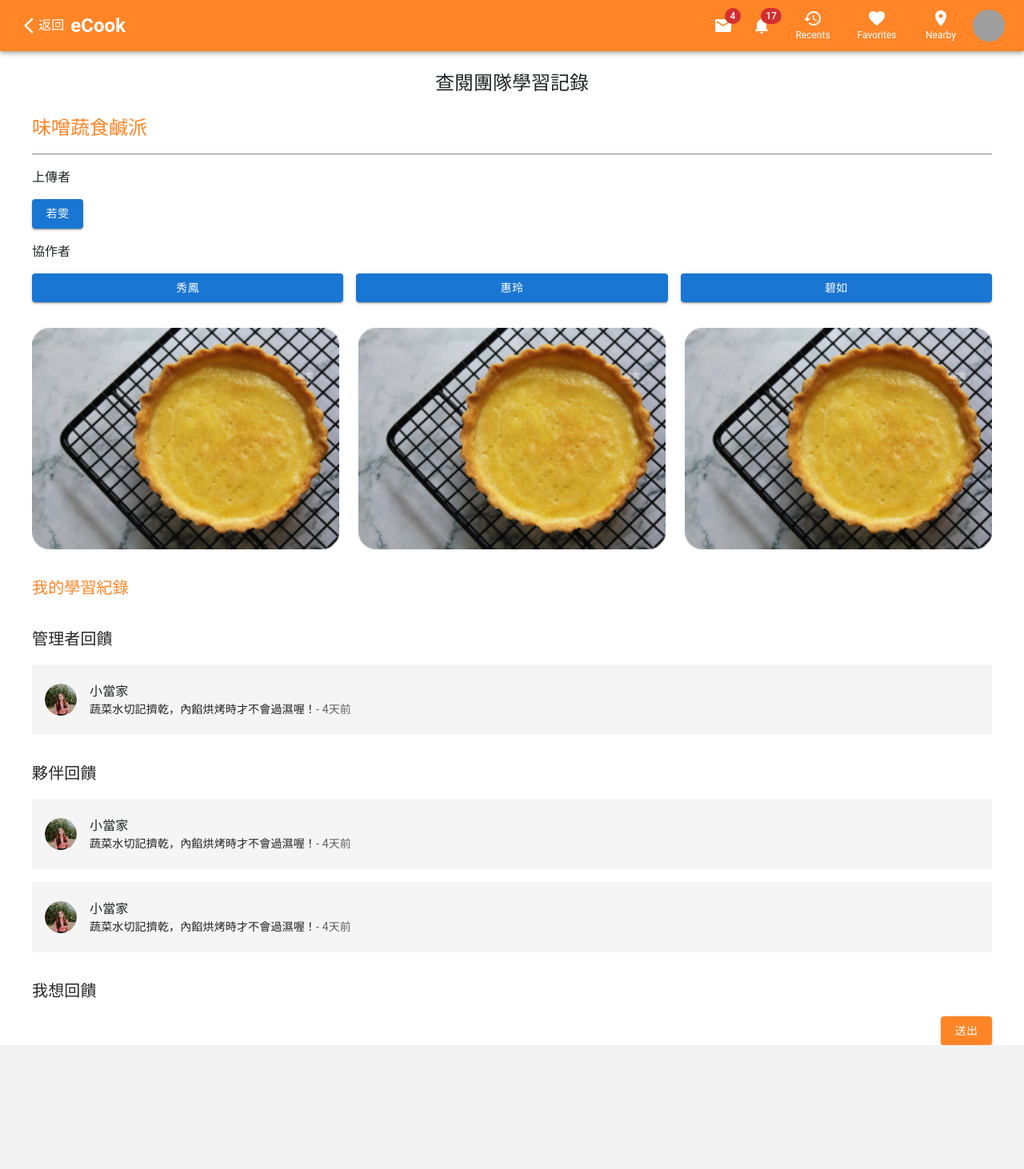
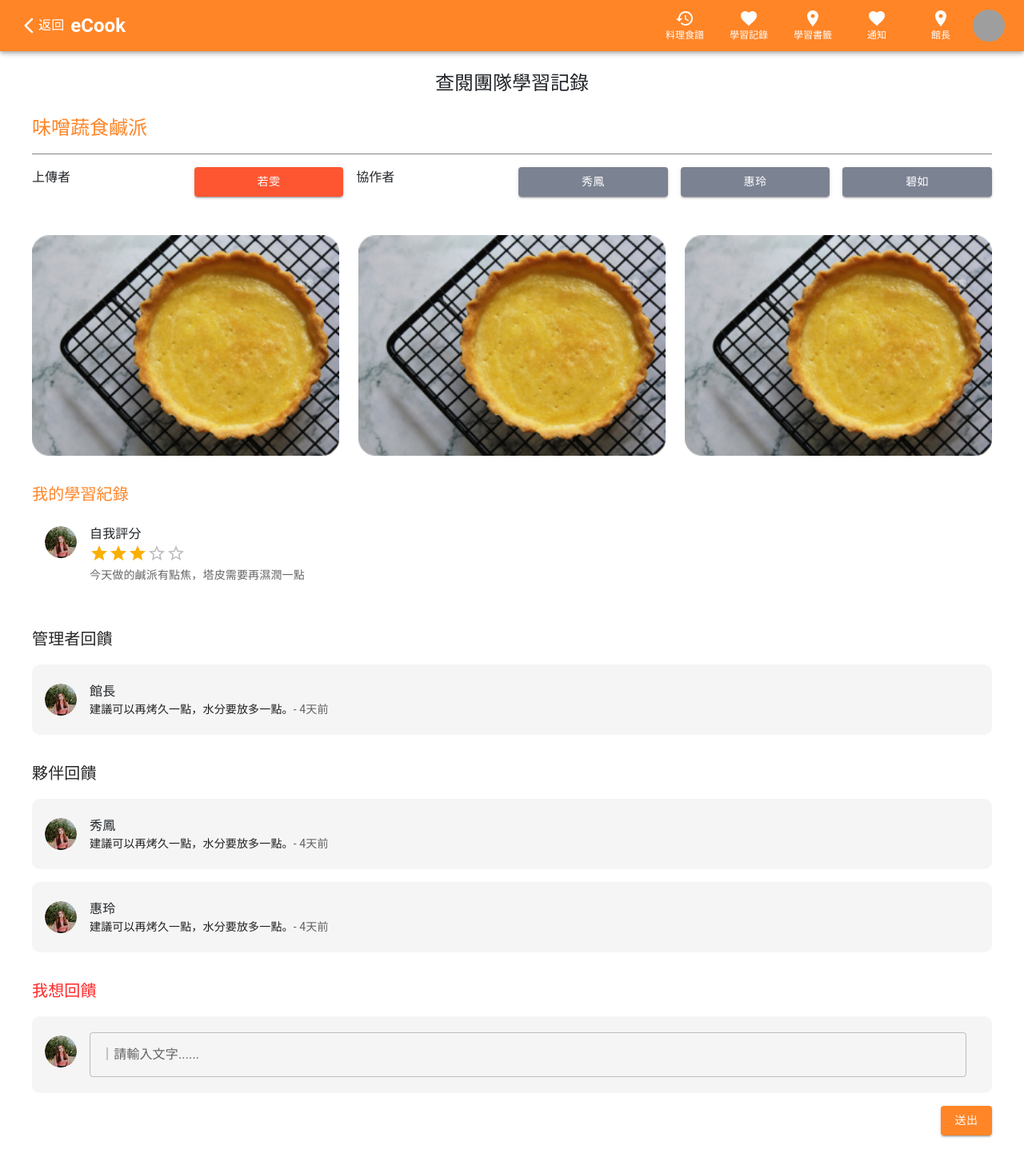
Before and after one commit to eCook125x/eCook_front-end, a React (Create React App) app: page /LearningRecord/TeamLR/TeamLR-Directions in a window 1280 px wide. Shown: the top 1462 px of the page at 80% size. Before the commit the page ends 1307 px from the top, so only its background shows below. Built offline with nearby package versions, Linux system fonts and the light colour scheme; grey boxes are pictures that could not be loaded.

Commit message:
修改第一次封測畫面

```diff
--- a/src/components/Appbar/Appbar/Appbar.js
+++ b/src/components/Appbar/Appbar/Appbar.js
@@ -10,9 +10,9 @@ import MenuItem from '@mui/material/MenuItem';
 import Avatar from '@mui/material/Avatar';
 import Menu from '@mui/material/Menu';
 
-import Badge from '@mui/material/Badge';
-import MailIcon from '@mui/icons-material/Mail';
-import NotificationsIcon from '@mui/icons-material/Notifications';
+// import Badge from '@mui/material/Badge';
+// import MailIcon from '@mui/icons-material/Mail';
+// import NotificationsIcon from '@mui/icons-material/Notifications';
 
 import ArrowBackIosNewRoundedIcon from '@mui/icons-material/ArrowBackIosNewRounded';
 import BottomNavigation from '@mui/material/BottomNavigation';
@@ -52,7 +52,7 @@ const Appbar = () => {
 
             <Box sx={{ flexGrow: 1 }} />
             <Box sx={{ display: { xs: 'none', md: 'flex' } }}>
-                <IconButton size="large" aria-label="show 4 new mails" color="inherit">
+                {/* <IconButton size="large" aria-label="show 4 new mails" color="inherit">
                 <Badge badgeContent={4} color="error">
                     <MailIcon />
                 </Badge>
@@ -65,12 +65,14 @@ const Appbar = () => {
                 <Badge badgeContent={17} color="error">
                     <NotificationsIcon />
                 </Badge>
-                </IconButton>
+                </IconButton> */}
 
                 <BottomNavigation showLabels className='bg-none'>
-                    <BottomNavigationAction className='white' label="Recents" icon={<RestoreIcon />} />
-                    <BottomNavigationAction className='white' label="Favorites" icon={<FavoriteIcon />} />
-                    <BottomNavigationAction className='white' label="Nearby" icon={<LocationOnIcon />} />
+                    <BottomNavigationAction className='white' label="料理食譜" icon={<RestoreIcon />} />
+                    <BottomNavigationAction className='white' label="學習記錄" icon={<FavoriteIcon />} />
+                    <BottomNavigationAction className='white' label="學習書籤" icon={<LocationOnIcon />} />
+                    <BottomNavigationAction className='white' label="通知" icon={<FavoriteIcon />} />
+                    <BottomNavigationAction className='white' label="館長" icon={<LocationOnIcon />} />
                 </BottomNavigation>
             </Box>
 
--- a/src/pages/MealRecipes/MealRecipes.css
+++ b/src/pages/MealRecipes/MealRecipes.css
@@ -13,7 +13,8 @@
     border-bottom: #828282 0.5px solid;
 }
 .list {
-    background-color: #F5F5F5 !important;;
+    background-color: #F5F5F5 !important;
+    border-radius: 10px;
 }
 
 .modal {
@@ -28,3 +29,8 @@
 .autocomplete {
     margin-bottom: 15px;
 }
+
+.grey {
+    color: #828282 !important;
+    border-color: #828282 !important;
+}
--- a/src/pages/MealRecipes/MealRecipes.js
+++ b/src/pages/MealRecipes/MealRecipes.js
@@ -20,7 +20,7 @@ import image09 from '../../images/MealRecipes/09.png';
 import image10 from '../../images/MealRecipes/10.png';
 import image11 from '../../images/MealRecipes/11.png';
 import image12 from '../../images/MealRecipes/12.png';
-import image13 from '../../images/MealRecipes/13.png';
+// import image13 from '../../images/MealRecipes/13.png';
 
 import Table from '@mui/material/Table';
 import TableBody from '@mui/material/TableBody';
@@ -49,11 +49,13 @@ function createData(name, calories, fat, carbs, protein) {
 }
 
 const rows = [
-  createData('Frozen yoghurt', 159, 6.0, 24, 4.0),
-  createData('Ice cream sandwich', 237, 9.0, 37, 4.3),
-  createData('Eclair', 262, 16.0, 24, 6.0),
-  createData('Cupcake', 305, 3.7, 67, 4.3),
-  createData('Gingerbread', 356, 16.0, 49, 3.9),
+  createData('餅乾底', '', ''),
+  createData('已烤好的塔殼', '4個', 'O'),
+  createData('杏鮑菇', '400克', 'O'),
+  createData('白味噌', '75克', 'O'),
+  createData('奶蛋液', '', ''),
+  createData('蛋', '4顆', 'O'),
+  createData('鮮奶油', '100毫升', 'O'),
 ];
 
 const style = {
@@ -84,6 +86,24 @@ function MealRecipes(props) {
     };
     const handleClose = () => {
         setOpen(false);
+    };
+
+
+    const [setImage] = React.useState(null);
+
+    const onImageChange = (e) => {
+        console.log("file", e.target.files[0]);
+        let file = e.target.files[0];
+        if (file) {
+        const reader = new FileReader();
+        reader.onload = _handleReaderLoaded
+        reader.readAsBinaryString(file)
+        }
+    };
+
+    const _handleReaderLoaded = (readerEvt) => {
+        let binaryString = readerEvt.target.result;
+        setImage(btoa(binaryString))
     };
 
     return (
@@ -153,19 +173,31 @@ function MealRecipes(props) {
                             />
                         </Grid>
                         <Grid item xs={4}>
-                            <CardMedia
-                                component="img"
-                                height="auto"
-                                image={image13}
-                                alt="定食套餐"
+                            {/* <input
+                                accept="image/*"
+                                style={{ display: 'none' }}
+                                id="raised-button-file"
+                                multiple
+                                type="file"
                             />
+                            <label htmlFor="raised-button-file">
+                            <Button variant="raised" component="span">
+                                <CardMedia
+                                    component="img"
+                                    height="auto"
+                                    image={image13}
+                                    alt="定食套餐"
+                                />
+                            </Button>
+                            </label>  */}
+                            <input type="file" onChange={onImageChange} className="filetype"  accept=".jepg,.png,.jpg"/>
                         </Grid>
                     </Grid>
 
                     <Grid container spacing={3}>
                         <Grid item xs={4}>
                             <Box textAlign='left'>
-                                <Button variant="contained" className="">取消</Button>
+                                <Button variant="outlined" className="grey">取消</Button>
                             </Box>
                         </Grid>
                         <Grid item xs={4}>
@@ -220,11 +252,9 @@ function MealRecipes(props) {
                                 }}
                             />
                             </TableCell>
-                            <TableCell>Dessert (100g serving)</TableCell>
-                            <TableCell align="right">Calories</TableCell>
-                            <TableCell align="right">Fat&nbsp;(g)</TableCell>
-                            <TableCell align="right">Carbs&nbsp;(g)</TableCell>
-                            <TableCell align="right">Protein&nbsp;(g)</TableCell>
+                            <TableCell>已全部取得</TableCell>
+                            <TableCell align="right">&nbsp;</TableCell>
+                            <TableCell align="right">&nbsp;</TableCell>
                         </TableRow>
                         </TableHead>
 
@@ -250,8 +280,6 @@ function MealRecipes(props) {
                             </TableCell>
                             <TableCell align="right">{row.calories}</TableCell>
                             <TableCell align="right">{row.fat}</TableCell>
-                            <TableCell align="right">{row.carbs}</TableCell>
-                            <TableCell align="right">{row.protein}</TableCell>
                             </TableRow>
                         ))}
                         </TableBody>
@@ -407,7 +435,7 @@ function MealRecipes(props) {
 
                 <Box textAlign='center' sx={{ mb:4 }}>
                     <Button variant="contained" className="" style={{ backgroundColor: '#FF8527' }} onClick={handleOpen}>上傳自我學習記錄</Button>
-                </Box>
+                </Box><br/>
             </Box>
 
         </>
--- a/src/pages/SweetAndSavory/SweetAndSavory.js
+++ b/src/pages/SweetAndSavory/SweetAndSavory.js
@@ -25,20 +25,18 @@ function SweetAndSavory() {
         <>
             <Appbar />
 
+            <Box container sx={{ px:5, backgroundColor:'#F2F2F2' }}>
+                <Typography variant="h5" gutterBottom component="div" align="center" sx={{ fontWeight: 'normal', m: 0, p: 3, pt:12 }}>
+                    手作甜鹹點
+                </Typography>
+
                 <Grid
                     container
-                justifyContent="center"
-                alignItems="center"
 
                     spacing={0}
                     direction="column"
-                sx={{ alignItems: 'center', justifyContent: 'center', backgroundColor:'#F2F2F2' }}
-                height="100vh" display="flex" flexDirection="column"
+                    height="auto" display="flex" flexDirection="column"
                 >
-                <Typography variant="h5" gutterBottom component="div" align="center" sx={{ fontWeight: 'normal', m: 1, p: 2 }}>
-                手作甜鹹點
-                </Typography>
-
                     <Box>
                         <Grid
                             container
@@ -263,6 +261,12 @@ function SweetAndSavory() {
                         </Grid>
                     </Box>
                 </Grid>
+            </Box>
+            <Box sx={{ backgroundColor:'#F2F2F2', height:'44.3vh' }}>
+
+            </Box>
+
+
 
  </>
 
--- a/src/pages/TeamLR-Directions/TeamLR-Directions.css
+++ b/src/pages/TeamLR-Directions/TeamLR-Directions.css
@@ -0,0 +1,3 @@
+.text-red {
+    color: #FF2727 !important;
+}
--- a/src/pages/TeamLR-Directions/TeamLR-Directions.js
+++ b/src/pages/TeamLR-Directions/TeamLR-Directions.js
@@ -12,11 +12,14 @@ import ListItem from '@mui/material/ListItem';
 import ListItemText from '@mui/material/ListItemText';
 import ListItemAvatar from '@mui/material/ListItemAvatar';
 import Avatar from '@mui/material/Avatar';
+import TextField from '@mui/material/TextField';
+import Rating from '@mui/material/Rating';
 
 import image01 from '../../images/TeamLRDirections/01.png';
 import image10 from '../../images/MealRecipes/10.png';
 
 function TeamLRDirections() {
+    const [value, setValue] = React.useState(3);
 
     return (
         <>
@@ -32,13 +35,14 @@ function TeamLRDirections() {
                 </Typography>
 
                 <Box textAlign='left'>
-                    <p>上傳者</p>
-                    <Button variant="contained" sx={{ mb:2 }}>若雯</Button>
-                    <p>協作者</p>
                     <Grid container spacing={2} direction="row">
-                        <Grid item xs={4}><Button className="full-width" variant="contained">秀鳳</Button></Grid>
-                        <Grid item xs={4}><Button className="full-width" variant="contained">惠玲</Button></Grid>
-                        <Grid item xs={4}><Button className="full-width" variant="contained">碧如</Button></Grid>
+                        <Grid item xs={2} sx={{ px:2, m:0 }}><p>上傳者</p></Grid>
+                        <Grid item xs={2}><Button variant="contained" sx={{ mb:2 }} className="upload" fullWidth>若雯</Button></Grid>
+                        <Grid item xs={2}><p>協作者</p></Grid>
+
+                        <Grid item xs={2}><Button className="help" variant="contained">秀鳳</Button></Grid>
+                        <Grid item xs={2}><Button className="help" variant="contained">惠玲</Button></Grid>
+                        <Grid item xs={2}><Button className="help" variant="contained">碧如</Button></Grid>
                     </Grid>
                 </Box>
 
@@ -69,9 +73,30 @@ function TeamLRDirections() {
                     </Grid>
                 </Grid>
 
-                <Typography sx={{ mb:2, pb:2 }} variant="h6" className="orange">
+                <Typography sx={{ mb:0 }} variant="h6" className="orange">
                 我的學習紀錄
                 </Typography>
+                <ListItem alignItems="flex-start" sx={{ mb:4, py:2 }} className="" backgroundColor="#FFF">
+                    <ListItemAvatar>
+                    <Avatar alt="Remy Sharp" src={image10} />
+                    </ListItemAvatar>
+                    <ListItemText
+                    primary="自我評分"
+                    secondary={
+                        <React.Fragment>
+                            <Rating
+                                name="simple-controlled"
+                                value={value}
+                                onChange={(event, newValue) => {
+                                setValue(newValue);
+                                }}
+                            />
+                            <br/>
+                            {"今天做的鹹派有點焦，塔皮需要再濕潤一點"}
+                        </React.Fragment>
+                    }
+                    />
+                </ListItem>
 
                 <Typography sx={{ mb:2}} variant="h6">
                 管理者回饋
@@ -82,7 +107,7 @@ function TeamLRDirections() {
                     <Avatar alt="Remy Sharp" src={image10} />
                     </ListItemAvatar>
                     <ListItemText
-                    primary="小當家"
+                    primary="館長"
                     secondary={
                         <React.Fragment>
                         <Typography
@@ -91,7 +116,7 @@ function TeamLRDirections() {
                             variant="body2"
                             color="text.primary"
                         >
-                            蔬菜水切記擠乾，內餡烘烤時才不會過濕喔！
+                            建議可以再烤久一點，水分要放多一點。
                         </Typography>
                         {"- 4天前"}
                         </React.Fragment>
@@ -108,7 +133,7 @@ function TeamLRDirections() {
                     <Avatar alt="Remy Sharp" src={image10} />
                     </ListItemAvatar>
                     <ListItemText
-                    primary="小當家"
+                    primary="秀鳳"
                     secondary={
                         <React.Fragment>
                         <Typography
@@ -117,7 +142,7 @@ function TeamLRDirections() {
                             variant="body2"
                             color="text.primary"
                         >
-                            蔬菜水切記擠乾，內餡烘烤時才不會過濕喔！
+                            建議可以再烤久一點，水分要放多一點。
                         </Typography>
                         {"- 4天前"}
                         </React.Fragment>
@@ -129,7 +154,7 @@ function TeamLRDirections() {
                     <Avatar alt="Remy Sharp" src={image10} />
                     </ListItemAvatar>
                     <ListItemText
-                    primary="小當家"
+                    primary="惠玲"
                     secondary={
                         <React.Fragment>
                         <Typography
@@ -138,7 +163,7 @@ function TeamLRDirections() {
                             variant="body2"
                             color="text.primary"
                         >
-                            蔬菜水切記擠乾，內餡烘烤時才不會過濕喔！
+                            建議可以再烤久一點，水分要放多一點。
                         </Typography>
                         {"- 4天前"}
                         </React.Fragment>
@@ -146,13 +171,26 @@ function TeamLRDirections() {
                     />
                 </ListItem>
 
-                <Typography sx={{ mb:2}} variant="h6" color={Error}>
+                <Typography sx={{ mb:2}} variant="h6" className="text-red">
                 我想回饋
                 </Typography>
 
+                <ListItem alignItems="flex-start" sx={{ mb:2, py:2 }} className="list">
+                    <ListItemAvatar>
+                    <Avatar alt="Remy Sharp" src={image10} />
+                    </ListItemAvatar>
+                    <ListItemText backgroundColor="#FFF"
+                    secondary={
+                        <React.Fragment>
+                        <TextField id="outlined-basic" label="｜請輸入文字......" variant="outlined" sx={{ pr:2 }} className="full-width"/>
+                        </React.Fragment>
+                    }
+                    />
+                </ListItem>
+
                 <Box textAlign='right' sx={{ mb:4 }}>
                     <Button variant="contained" className="" style={{ backgroundColor: '#FF8527' }}>送出</Button>
-                </Box>
+                </Box><br/>
             </Box>
         </>
 
--- a/src/pages/TeamLR/TeamLR.css
+++ b/src/pages/TeamLR/TeamLR.css
@@ -1,6 +1,6 @@
-body {
+/* body {
     background-color: #F2F2F2 !important;
-}
+} */
 
 .card-teamLR {
     border-radius: 15px !important;
@@ -9,3 +9,11 @@ body {
 .center {
     justify-content: center !important;
 }
+
+.upload {
+    background-color: #FD5631 !important;
+}
+.help {
+    background-color: #7B8292 !important;
+    width: 100% !important;
+}
--- a/src/pages/TeamLR/TeamLR.js
+++ b/src/pages/TeamLR/TeamLR.js
@@ -29,7 +29,7 @@ function TeamLR() {
 
             <Grid
                 container
-                sx={{ px:5 }}
+                sx={{ px:5, backgroundColor:'#F2F2F2', pb:2.8 }}
                 spacing={3}
                 direction="row"
                 justifyContent="center"
@@ -63,12 +63,12 @@ function TeamLR() {
 
                             <Box textAlign='left'>
                                 <p>上傳者</p>
-                                <Button variant="contained" sx={{ mb:2 }}>若雯</Button>
+                                <Button variant="contained" sx={{ mb:2 }} className="upload">若雯</Button>
                                 <p>協作者</p>
                                 <Grid container spacing={2} direction="row">
-                                    <Grid item xs={4}><Button className="full-width" variant="contained">秀鳳</Button></Grid>
-                                    <Grid item xs={4}><Button className="full-width" variant="contained">惠玲</Button></Grid>
-                                    <Grid item xs={4}><Button className="full-width" variant="contained">碧如</Button></Grid>
+                                    <Grid item xs={4}><Button className="help" variant="contained">秀鳳</Button></Grid>
+                                    <Grid item xs={4}><Button className="help" variant="contained">惠玲</Button></Grid>
+                                    <Grid item xs={4}><Button className="help" variant="contained">碧如</Button></Grid>
                                 </Grid>
                             </Box>
                         </CardContent>
@@ -105,12 +105,12 @@ function TeamLR() {
 
                             <Box textAlign='left'>
                                 <p>上傳者</p>
-                                <Button variant="contained" sx={{ mb:2 }}>若雯</Button>
+                                <Button variant="contained" sx={{ mb:2 }} className="upload">若雯</Button>
                                 <p>協作者</p>
                                 <Grid container spacing={2} direction="row">
-                                    <Grid item xs={4}><Button className="full-width" variant="contained">秀鳳</Button></Grid>
-                                    <Grid item xs={4}><Button className="full-width" variant="contained">惠玲</Button></Grid>
-                                    <Grid item xs={4}><Button className="full-width" variant="contained">碧如</Button></Grid>
+                                    <Grid item xs={4}><Button className="help" variant="contained">秀鳳</Button></Grid>
+                                    <Grid item xs={4}><Button className="help" variant="contained">惠玲</Button></Grid>
+                                    <Grid item xs={4}><Button className="help" variant="contained">碧如</Button></Grid>
                                 </Grid>
                             </Box>
                         </CardContent>
@@ -147,12 +147,12 @@ function TeamLR() {
 
                             <Box textAlign='left'>
                                 <p>上傳者</p>
-                                <Button variant="contained" sx={{ mb:2 }}>若雯</Button>
+                                <Button variant="contained" sx={{ mb:2 }} className="upload">若雯</Button>
                                 <p>協作者</p>
                                 <Grid container spacing={2} direction="row">
-                                    <Grid item xs={4}><Button className="full-width" variant="contained">秀鳳</Button></Grid>
-                                    <Grid item xs={4}><Button className="full-width" variant="contained">惠玲</Button></Grid>
-                                    <Grid item xs={4}><Button className="full-width" variant="contained">碧如</Button></Grid>
+                                    <Grid item xs={4}><Button className="help" variant="contained">秀鳳</Button></Grid>
+                                    <Grid item xs={4}><Button className="help" variant="contained">惠玲</Button></Grid>
+                                    <Grid item xs={4}><Button className="help" variant="contained">碧如</Button></Grid>
                                 </Grid>
                             </Box>
                         </CardContent>
```
Lines whose indentation alone changed are shown as unchanged.
